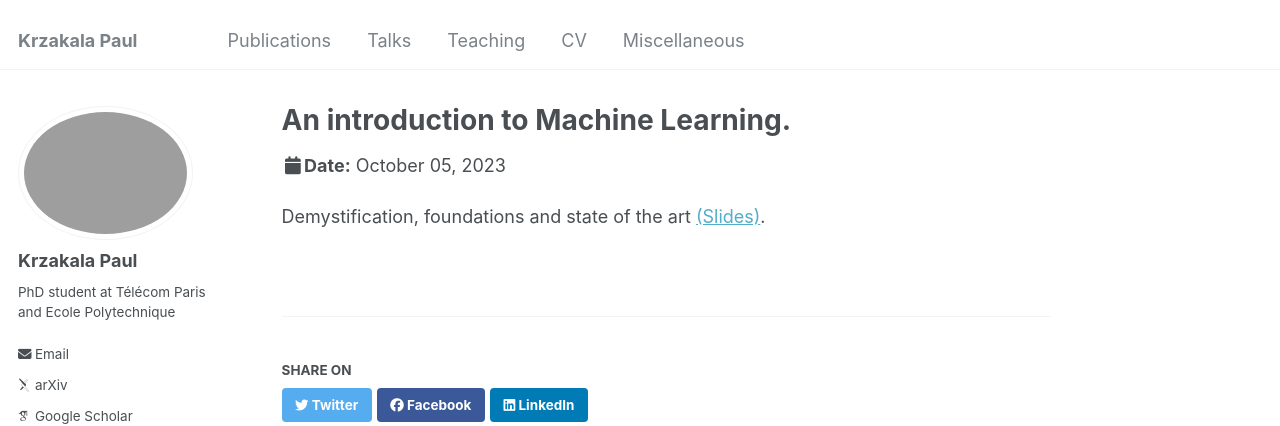
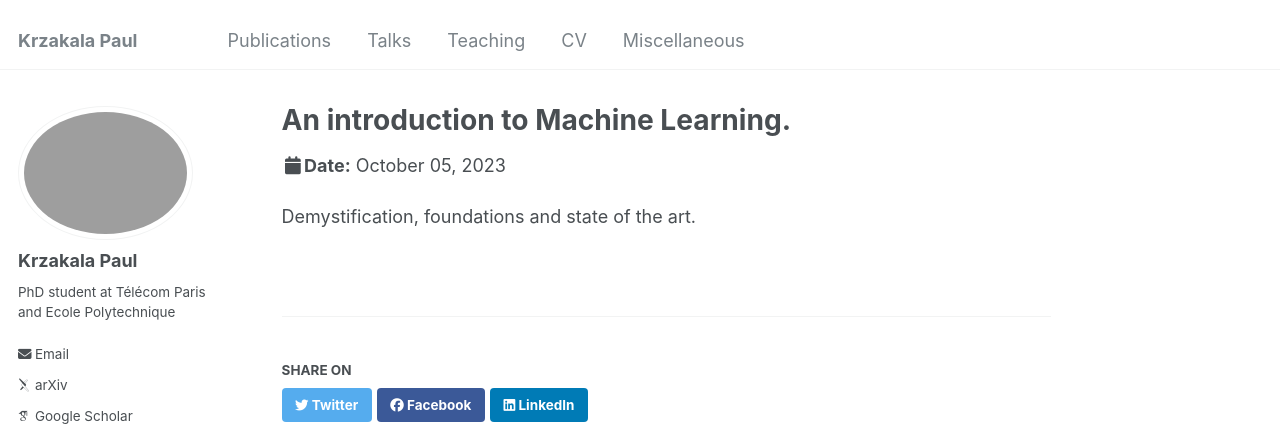
Before and after one commit to KrzakalaPaul/KrzakalaPaul.github.io, a Jekyll site: the page built from _talks/2023-10-05-talk-1.md, in a window 1280 px wide and 935 px high. Shown: the top 426 px of the window. Built offline with Jekyll 4.4.1, drawn with Linux system fonts in a browser that asks for light colours; some web fonts are replaced.

Commit message:
Final version talks

```diff
--- a/_talks/2023-10-05-talk-1.md
+++ b/_talks/2023-10-05-talk-1.md
@@ -9,4 +9,4 @@ date: 2023-10-05
 location: "Grenoble, France"
 ---
 
-Demystification, foundations and state of the art <a href="{{ page.slidesurl }}">(Slides)</a>.
+Demystification, foundations and state of the art.
```
Also changed, not shown: _talks/2023-12-08-talk-2.md (+1 -1 lines), _talks/2024-05-28-talk-3.md (+1 -1 lines).
